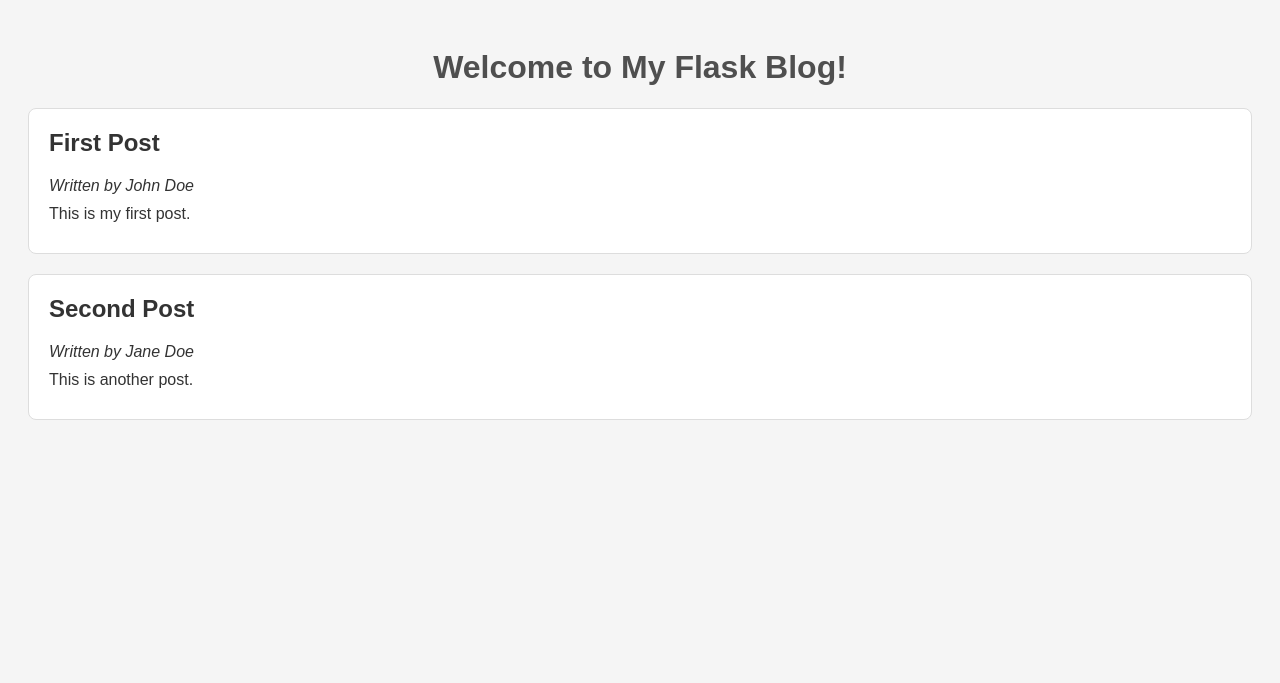
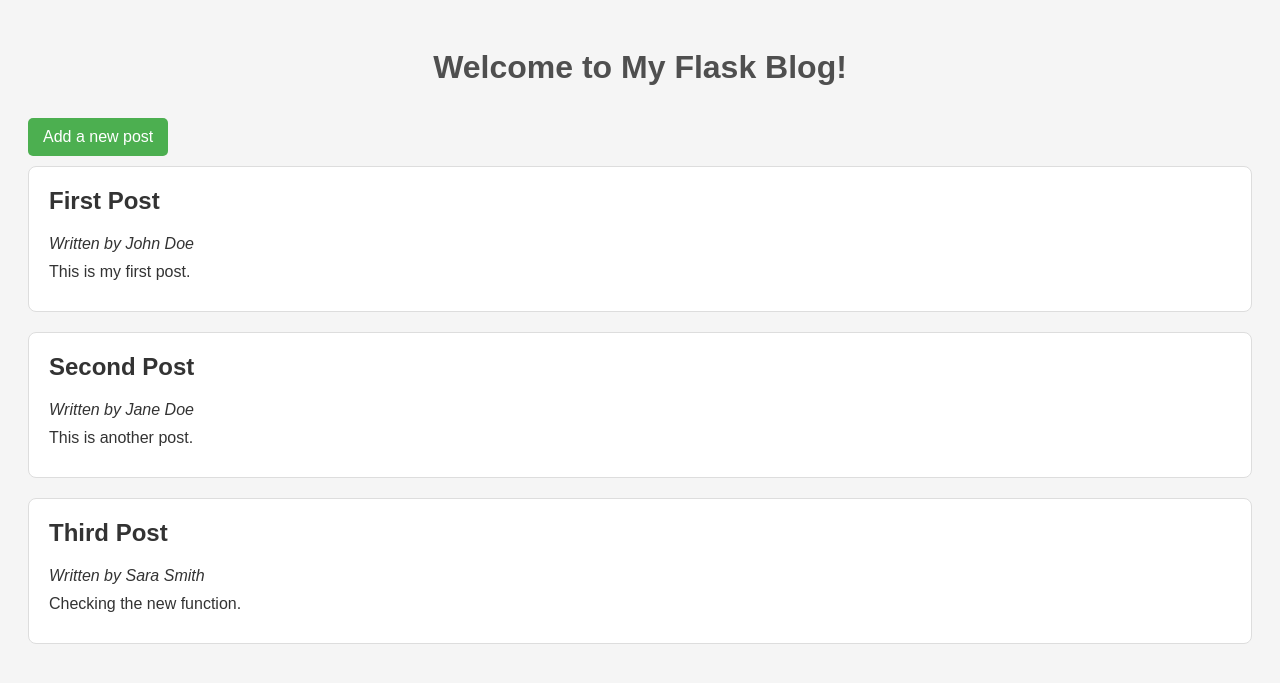
Before and after one commit to niedbalaproject/Masterblog, a Flask app: page / in a window 1280 px wide. Shown: the top 683 px of the page. Run offline with Flask 3, Linux system fonts and the light colour scheme.

Commit message:
Creating new blog posts

```diff
--- a/app.py
+++ b/app.py
@@ -1,4 +1,4 @@
-from flask import Flask, render_template
+from flask import Flask, render_template, request, redirect, url_for
 import json
 
 app = Flask(__name__)
@@ -20,5 +20,28 @@ def index():
     return render_template('index.html', posts=blog_posts)
 
 
+@app.route('/add', methods=['GET', 'POST'])
+def add():
+    if request.method == 'POST':
+        author = request.form.get('author')
+        title = request.form.get('title')
+        content = request.form.get('content')
+
+        blog_posts = load_posts()
+
+        new_post = {
+            'id': len(blog_posts) + 1,  # ensure the ID is unique
+            'author': author,
+            'title': title,
+            'content': content
+        }
+        blog_posts.append(new_post)
+        save_posts(blog_posts)
+
+        return redirect(url_for('index'))
+
+    return render_template('add.html')
+
+
 if __name__ == '__main__':
     app.run(debug=True)
--- a/static/style.css
+++ b/static/style.css
@@ -30,3 +30,17 @@ h1 {
     background-color: #F9F9F9;
     box-shadow: 0px 4px 6px rgba(0, 0, 0, 0.1);
 }
+
+.add-link {
+    display: inline-block;
+    margin: 10px 0;
+    padding: 10px 15px;
+    background-color: #4CAF50;
+    color: white;
+    text-decoration: none;
+    border-radius: 5px;
+}
+
+.add-link:hover {
+    background-color: #45a049;
+}
--- a/storage.json
+++ b/storage.json
@@ -1,12 +1,20 @@
 [
-    {"id": 1,
+    {
+        "id": 1,
         "author": "John Doe",
         "title": "First Post",
         "content": "This is my first post."
     },
-    {"id": 2,
+    {
+        "id": 2,
         "author": "Jane Doe",
         "title": "Second Post",
         "content": "This is another post."
+    },
+    {
+        "id": 3,
+        "author": "Sara Smith",
+        "title": "Third Post",
+        "content": "Checking the new function."
     }
 ]
--- a/templates/index.html
+++ b/templates/index.html
@@ -8,6 +8,13 @@
 </head>
 <body>
     <h1>Welcome to My Flask Blog!</h1>
+
+    <!-- Add a link to the /add route -->
+    <div>
+        <a href="{{ url_for('add') }}" class="add-link">Add a new post</a>
+    </div>
+
+    <!-- Display all blog posts -->
     {% for post in posts %}
         <div class="post">
             <h2>{{ post.title }}</h2>
```
Lines whose indentation alone changed are shown as unchanged.
